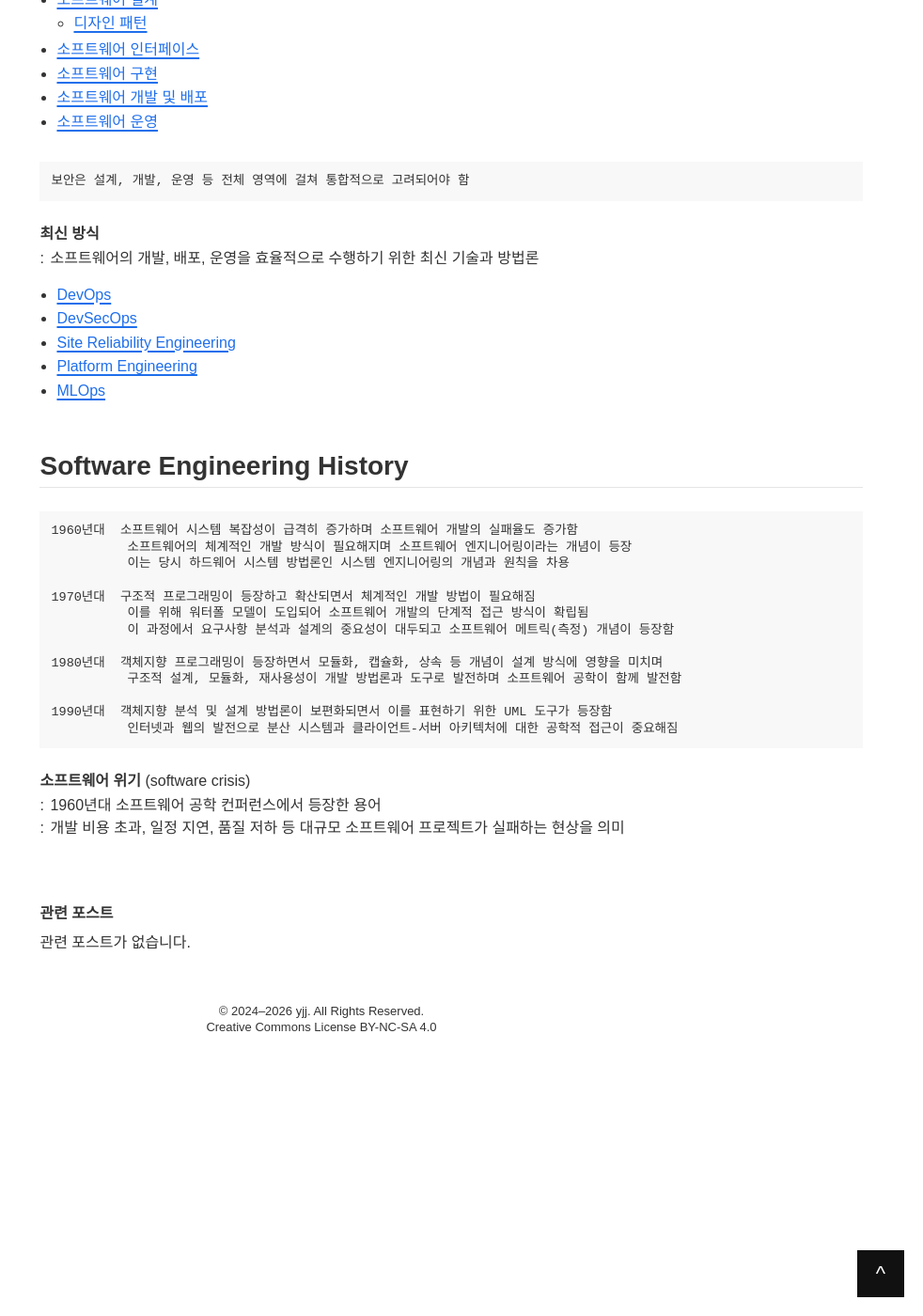
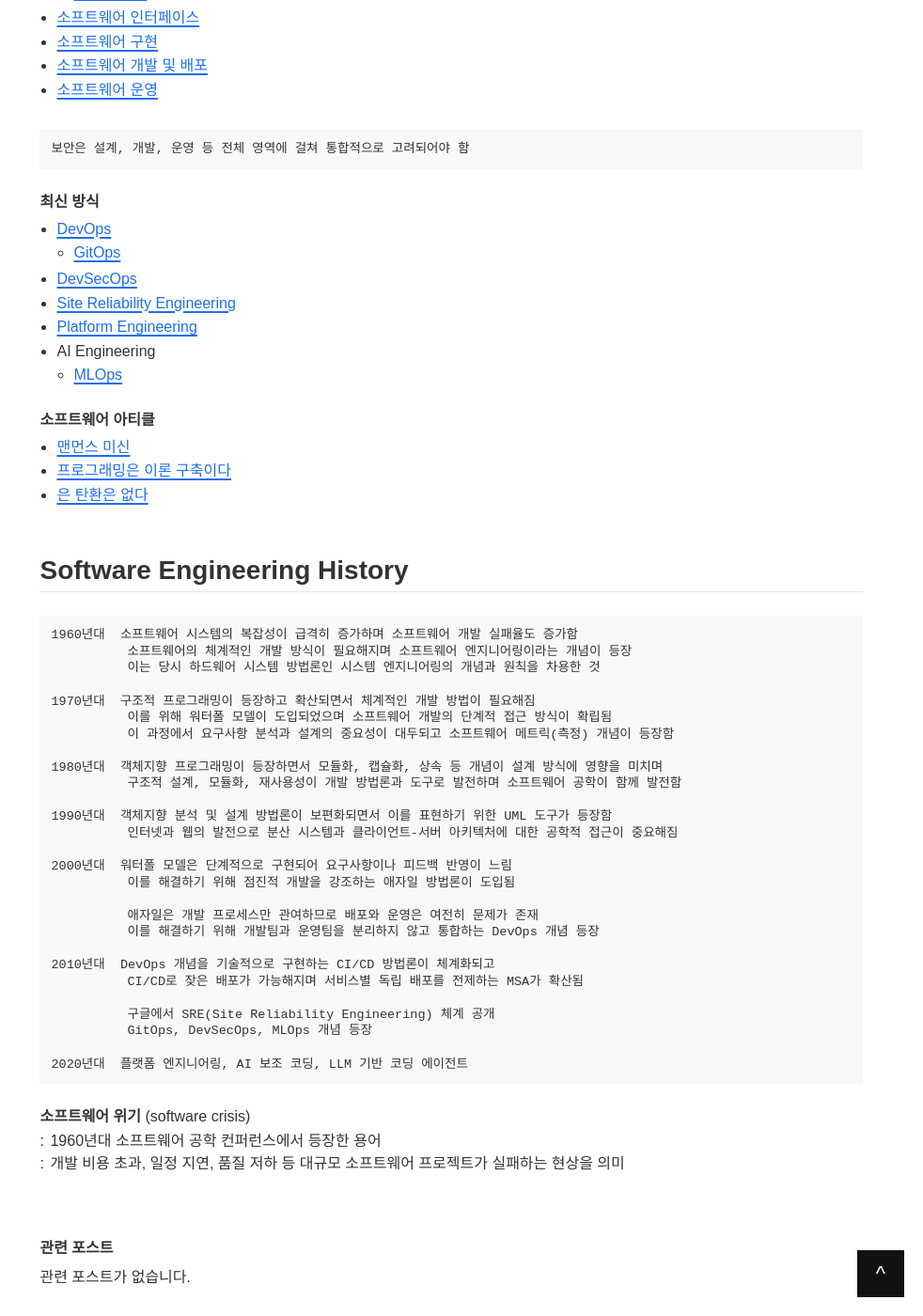
Before and after one commit to underpage/underpage.github.io, a Jekyll site: the page built from _doc/software/index.md, in a window 1280 px wide and 1400 px high, scrolled down 1072 px. Shown: the whole window at 94% size, without its empty margins (298-1280 px from the left). Built offline with Jekyll 4.4.1, drawn with Linux system fonts in a browser that asks for light colours; some of the changed text lies outside the part shown.

Commit message:
software: 소프트웨어 공학 인덱스 정리

````diff
--- a/_doc/software/index.md
+++ b/_doc/software/index.md
@@ -11,11 +11,11 @@ tags:
 - software engineering
 - index
 created_time: 2025-10-01 19:10
-modified_time: 2026-04-29 02:05
+modified_time: 2026-06-10 10:14
 ---
 
 {::comment}
-ttl_tags: [software-engineering, software-lifecycle, software-process, software-process-model, software-development-method, software-design-method, software-modeling, software-project-management, software-requirements, software-quality, software-architecture, software-design, software-interface, software-implementation, software-delivery, software-operation, software-product-management, swebok, iso12207, devops, devsecops, sre, platform-engineering, mlops, software-crisis, waterfall, agile, oop, uml]
+ttl_tags: [software-engineering, se-framework, swebok, iso12207, software-product-management, software-process, software-process-model, software-development-method, software-design-method, software-modeling, software-project-management, software-requirements, software-quality, software-architecture, architecture-style, architecture-pattern, architecture-modeling, software-design, design-pattern, software-interface, software-implementation, software-delivery, software-operation, devops, gitops, devsecops, sre, platform-engineering, mlops, software-lifecycle, software-crisis, waterfall, agile, oop, uml, ci-cd, microservices, ai-assisted-coding, llm-agent]
 related:
 - id: infra
   type: references
@@ -32,13 +34,15 @@ related:
 : 체계적인 접근 방식을 통해 생산성, 효율성, 신뢰성 높은 소프트웨어 개발을 가능하게 함
 : 소프트웨어 품질, 일정, 비용 등을 관리하면서 사용자의 요구사항을 충족시키는 것을 목표로 함
 
-**software**
-: 넓은 의미의 소프트웨어란 프로그램과 관련된 데이터와 문서들 집합
-: 문서란 요구사항 명세서, 설계서, 매뉴얼, 가이드 문서 등 프로그램 관련 정보를 제공하는 모든 것을 의미함
+```
+software
+: 넓은 의미에서 소프트웨어란 프로그램과 이와 관련된 데이터와 문서들의 집합을 의미함
+: 문서란 요구사항 명세서, 설계서, 매뉴얼, 가이드 문서 등 프로그램과 관련된 정보를 제공하는 모든 것
 
-**engineering**
+engineering
 : 수학적 원리와 과학적 지식을 활용해 실용적인 문제를 해결하는 학문
-: 공학은 기계, 전기, 화학 등 분야에서 사용되어 효율적이고 안전성있는 설계와 구현을 목표로 함
+: 기계, 전기, 화학 등 다양한 분야에서 사용되며 효율적이고 안전성있는 설계와 구현을 목표로 함
+```
 
 
 **소프트웨어 표준 및 프레임워크**
@@ -79,25 +83,31 @@ related:
 
 
 **최신 방식**
-: 소프트웨어의 개발, 배포, 운영을 효율적으로 수행하기 위한 최신 기술과 방법론
-
 - [DevOps](./sw-practice/devops.md)
-- [DevSecOps](./sw-practice/devops.md)
+  - [GitOps](./sw-practice/gitops.md)
+- [DevSecOps](./sw-practice/devsecops.md)
 - [Site Reliability Engineering](./sw-practice/sre/index.md)
 - [Platform Engineering](./sw-practice/platform-eng.md)
-- [MLOps](./sw-practice/mlops.md)
+- AI Engineering
+  - [MLOps](./sw-practice/mlops.md)
+
+
+**소프트웨어 아티클**
+- [맨먼스 미신](./sw-article/mythical-man-month.md)
+- [프로그래밍은 이론 구축이다](./sw-article/programming-as-theory-building.md)
+- [은 탄환은 없다](./sw-article/no-silver-bullet.md)
 
 
 
 ## Software Engineering History
 
 ```
-1960년대  소프트웨어 시스템 복잡성이 급격히 증가하며 소프트웨어 개발의 실패율도 증가함
+1960년대  소프트웨어 시스템의 복잡성이 급격히 증가하며 소프트웨어 개발 실패율도 증가함
           소프트웨어의 체계적인 개발 방식이 필요해지며 소프트웨어 엔지니어링이라는 개념이 등장
-          이는 당시 하드웨어 시스템 방법론인 시스템 엔지니어링의 개념과 원칙을 차용
+          이는 당시 하드웨어 시스템 방법론인 시스템 엔지니어링의 개념과 원칙을 차용한 것
 
 1970년대  구조적 프로그래밍이 등장하고 확산되면서 체계적인 개발 방법이 필요해짐
-          이를 위해 워터폴 모델이 도입되어 소프트웨어 개발의 단계적 접근 방식이 확립됨
+          이를 위해 워터폴 모델이 도입되었으며 소프트웨어 개발의 단계적 접근 방식이 확립됨
           이 과정에서 요구사항 분석과 설계의 중요성이 대두되고 소프트웨어 메트릭(측정) 개념이 등장함
 
 1980년대  객체지향 프로그래밍이 등장하면서 모듈화, 캡슐화, 상속 등 개념이 설계 방식에 영향을 미치며
@@ -105,6 +115,20 @@ related:
 
 1990년대  객체지향 분석 및 설계 방법론이 보편화되면서 이를 표현하기 위한 UML 도구가 등장함
           인터넷과 웹의 발전으로 분산 시스템과 클라이언트-서버 아키텍처에 대한 공학적 접근이 중요해짐
+
+2000년대  워터폴 모델은 단계적으로 구현되어 요구사항이나 피드백 반영이 느림
+          이를 해결하기 위해 점진적 개발을 강조하는 애자일 방법론이 도입됨
+
+          애자일은 개발 프로세스만 관여하므로 배포와 운영은 여전히 문제가 존재
+          이를 해결하기 위해 개발팀과 운영팀을 분리하지 않고 통합하는 DevOps 개념 등장
+
+2010년대  DevOps 개념을 기술적으로 구현하는 CI/CD 방법론이 체계화되고
+          CI/CD로 잦은 배포가 가능해지며 서비스별 독립 배포를 전제하는 MSA가 확산됨
+
+          구글에서 SRE(Site Reliability Engineering) 체계 공개
+          GitOps, DevSecOps, MLOps 개념 등장
+
+2020년대  플랫폼 엔지니어링, AI 보조 코딩, LLM 기반 코딩 에이전트
 ```
 
 **소프트웨어 위기** (software crisis)
````
Also changed, not shown: other parts of _doc/software/index.md (+3 -1 lines).
